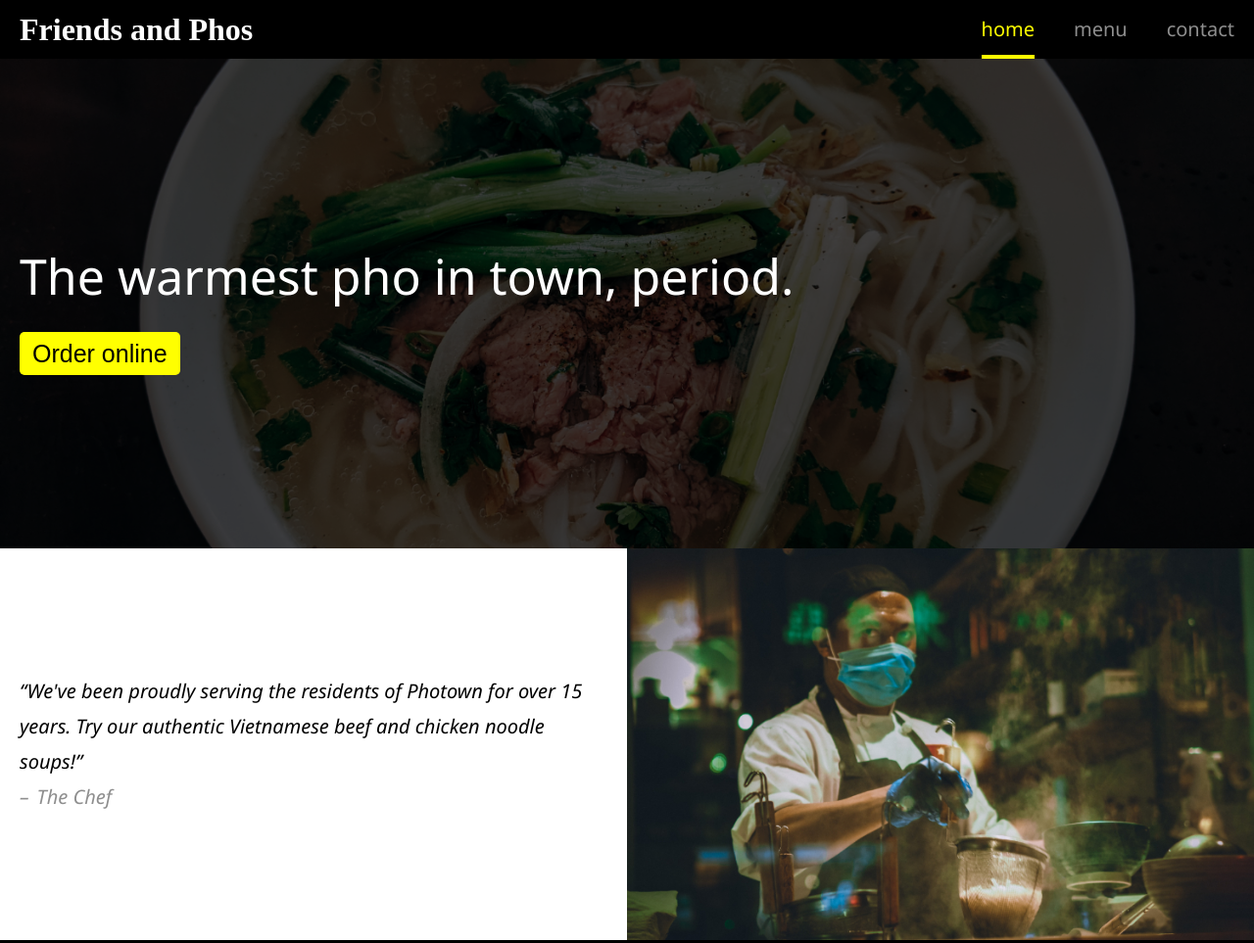
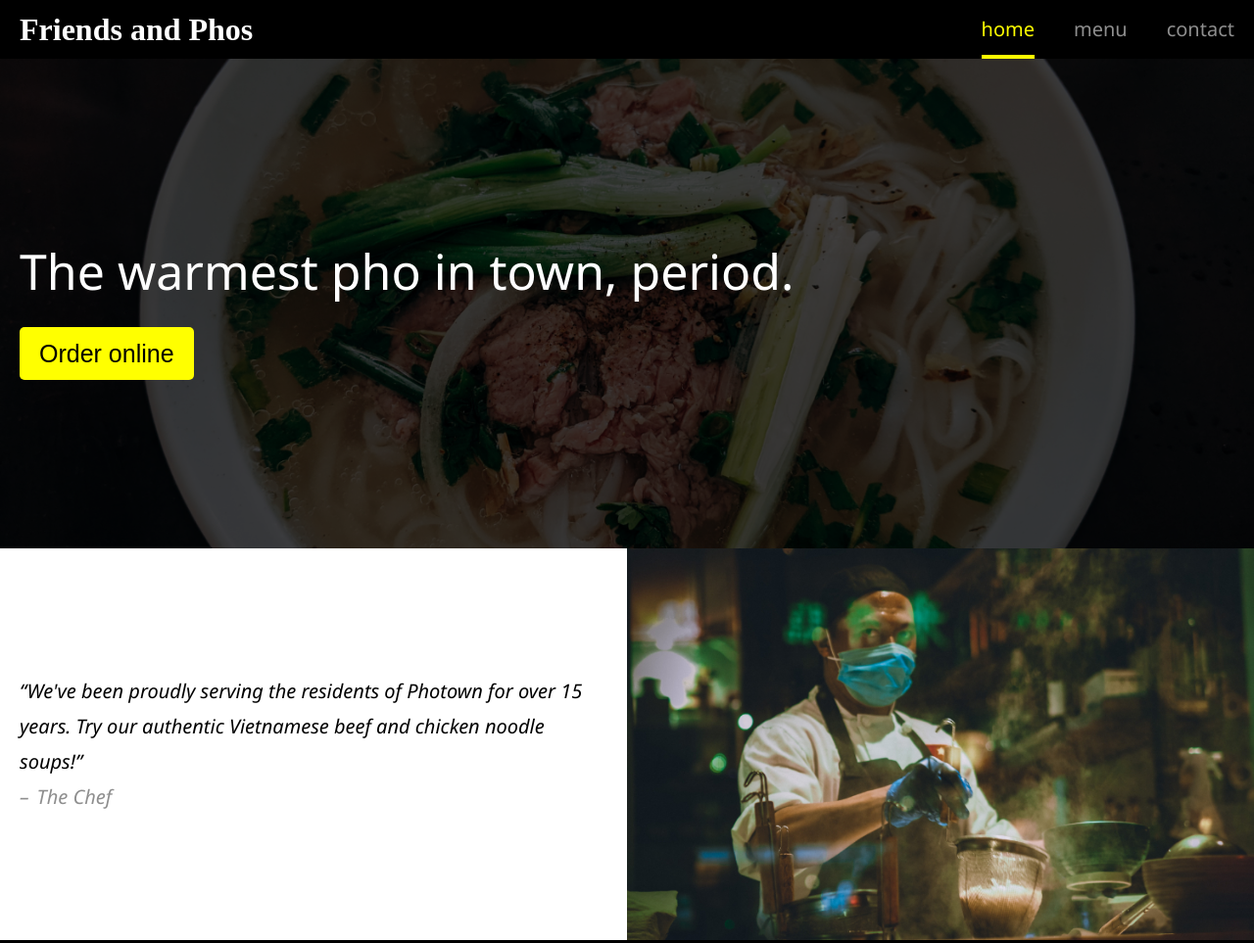
Before and after one commit to sevignator/odin-project_restaurant-page, a website built with webpack: page dist/index.html in a window 1280 px wide. Shown: the top 963 px of the page at 98% size. Built offline with Linux system fonts and the light colour scheme; a web font is replaced by a local one.

Commit message:
increase padding of homepage call-to-action

```diff
--- a/src/style.css
+++ b/src/style.css
@@ -134,7 +134,7 @@ h3 {
 
 .hero-banner .banner-button {
   align-self: flex-start;
-  padding: 0.3em 1.3rem;
+  padding: 0.5em 2rem;
   margin-top: 0.5em;
   border: none;
   border-radius: 0.2em;
```
Also changed, not shown: dist/main.js.
